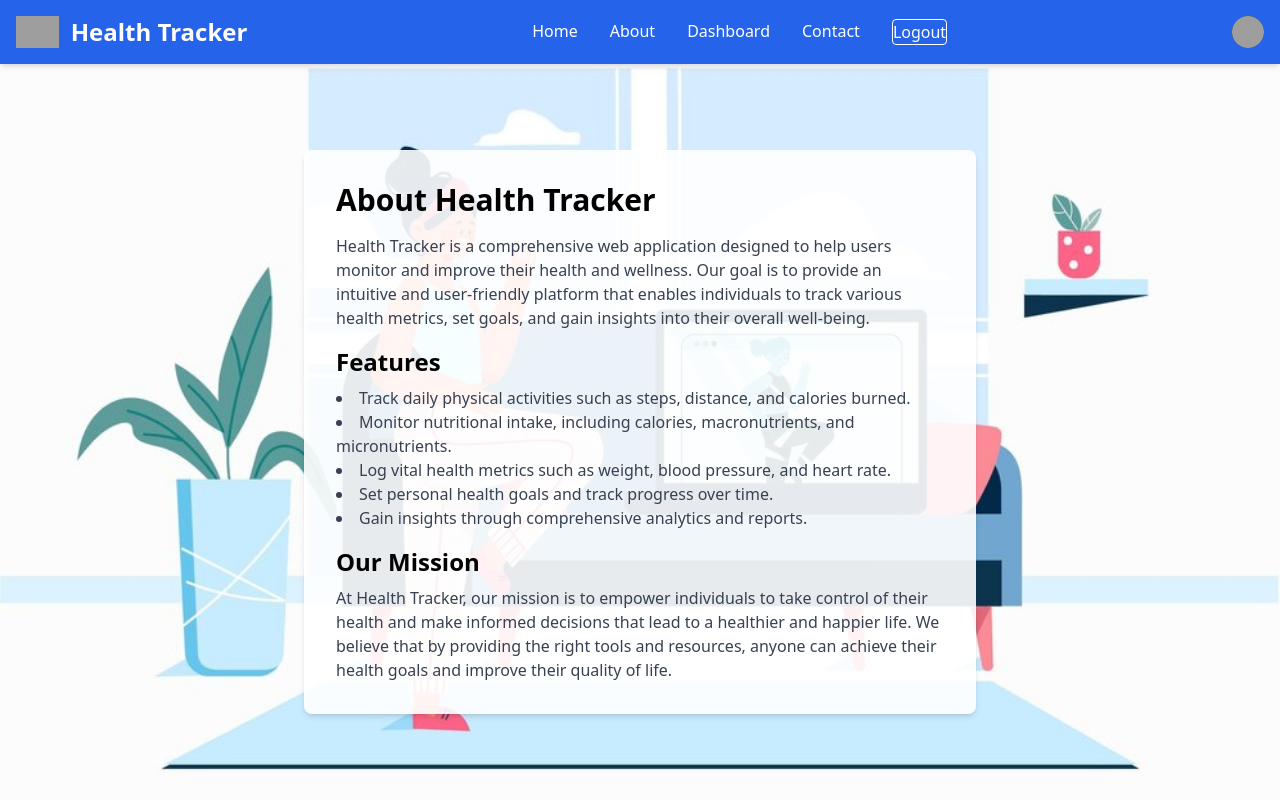
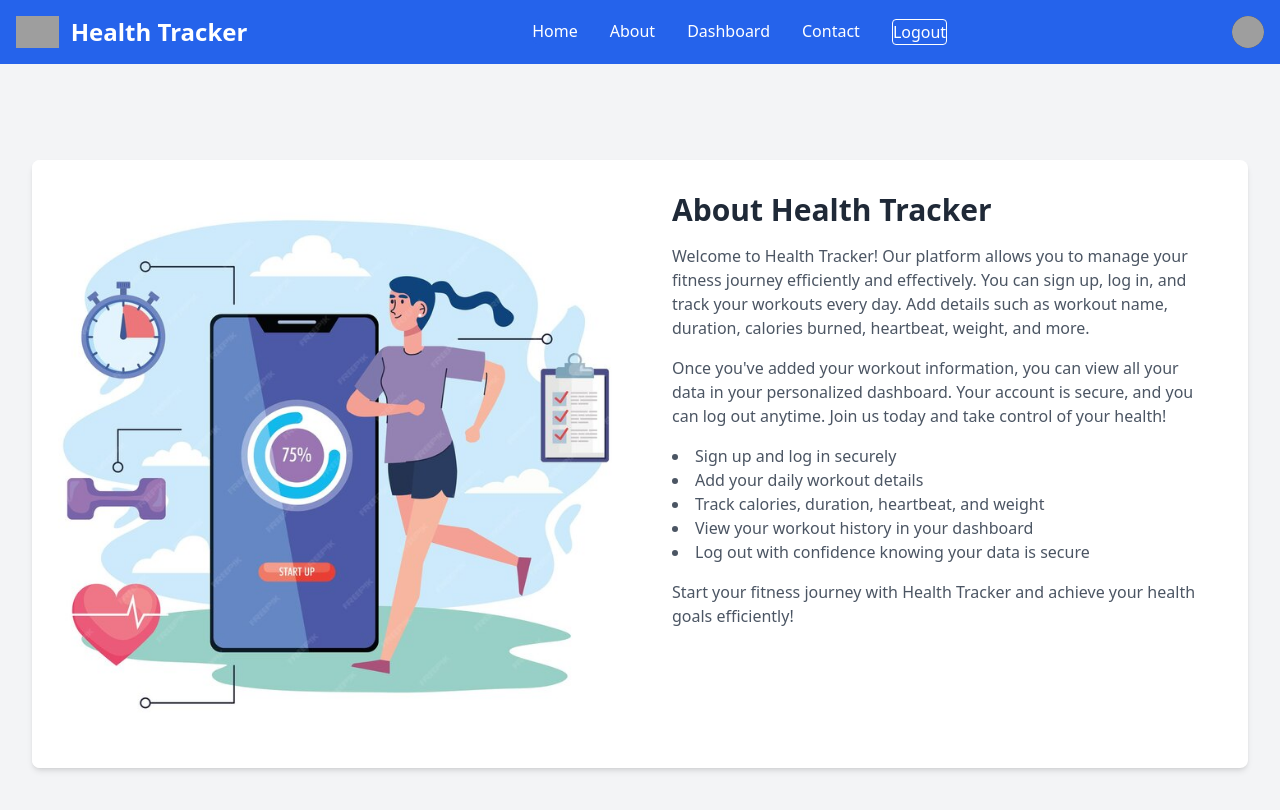
Before and after one commit to madhuri1818/HealthTracker, a React (Create React App) app in the folder frontend/: page /about in a window 1280 px wide. Shown: the top 810 px of the page. Built offline with nearby package versions, Linux system fonts and the light colour scheme; grey boxes are pictures that could not be loaded.

Commit message:
Update About.js

```diff
--- a/frontend/src/components/About.js
+++ b/frontend/src/components/About.js
@@ -1,36 +1,43 @@
 import React from 'react';
-import Navbar from './NavBar';
-import backgroundImage from './bg.jpg'; // Replace with your background image path
-
+import aboutImage from './about.jpg';
+import NavBar from './NavBar'
 const About = () => {
   return (
-    <div
-      className="bg-cover bg-center min-h-screen flex flex-col"
-      style={{ backgroundImage: `url(${backgroundImage})` }}
-    >
-      <Navbar />
-      <div className="flex-grow flex items-center justify-center">
-        <div className="bg-white shadow-md rounded-lg p-8 max-w-2xl mx-auto bg-opacity-90">
-          <h1 className="text-3xl font-bold mb-4">About Health Tracker</h1>
-          <p className="text-gray-700 mb-4">
-            Health Tracker is a comprehensive web application designed to help users monitor and improve their health and wellness. Our goal is to provide an intuitive and user-friendly platform that enables individuals to track various health metrics, set goals, and gain insights into their overall well-being.
-          </p>
-          <h2 className="text-2xl font-semibold mb-2">Features</h2>
-          <ul className="list-disc list-inside mb-4 text-gray-700">
-            <li>Track daily physical activities such as steps, distance, and calories burned.</li>
-            <li>Monitor nutritional intake, including calories, macronutrients, and micronutrients.</li>
-            <li>Log vital health metrics such as weight, blood pressure, and heart rate.</li>
-            <li>Set personal health goals and track progress over time.</li>
-            <li>Gain insights through comprehensive analytics and reports.</li>
-          </ul>
-          <h2 className="text-2xl font-semibold mb-2">Our Mission</h2>
-          <p className="text-gray-700">
-            At Health Tracker, our mission is to empower individuals to take control of their health and make informed decisions that lead to a healthier and happier life. We believe that by providing the right tools and resources, anyone can achieve their health goals and improve their quality of life.
-          </p>
+    <>
+    <NavBar/>
+    <div className="bg-gray-100 min-h-screen flex items-center justify-center">
+      <div className="max-w-7xl mx-auto p-8">
+        <div className="flex flex-col md:flex-row bg-white shadow-md rounded-lg overflow-hidden">
+          <div className="md:w-1/2 flex justify-center items-center bg-blue-600">
+            <img src={aboutImage} alt="Health Tracker" className="object-cover w-full h-full" />
+          </div>
+          <div className="md:w-1/2 p-8">
+            <h2 className="text-3xl font-semibold text-gray-800 mb-4">About Health Tracker</h2>
+            <p className="text-gray-600 mb-4">
+              Welcome to Health Tracker! Our platform allows you to manage your fitness journey efficiently and effectively.
+              You can sign up, log in, and track your workouts every day. Add details such as workout name, duration, calories burned,
+              heartbeat, weight, and more.
+            </p>
+            <p className="text-gray-600 mb-4">
+              Once you've added your workout information, you can view all your data in your personalized dashboard.
+              Your account is secure, and you can log out anytime. Join us today and take control of your health!
+            </p>
+            <ul className="list-disc list-inside text-gray-600 mb-4">
+              <li>Sign up and log in securely</li>
+              <li>Add your daily workout details</li>
+              <li>Track calories, duration, heartbeat, and weight</li>
+              <li>View your workout history in your dashboard</li>
+              <li>Log out with confidence knowing your data is secure</li>
+            </ul>
+            <p className="text-gray-600">
+              Start your fitness journey with Health Tracker and achieve your health goals efficiently!
+            </p>
+          </div>
         </div>
       </div>
     </div>
+    </>
   );
-};
+}
 
 export default About;
```
